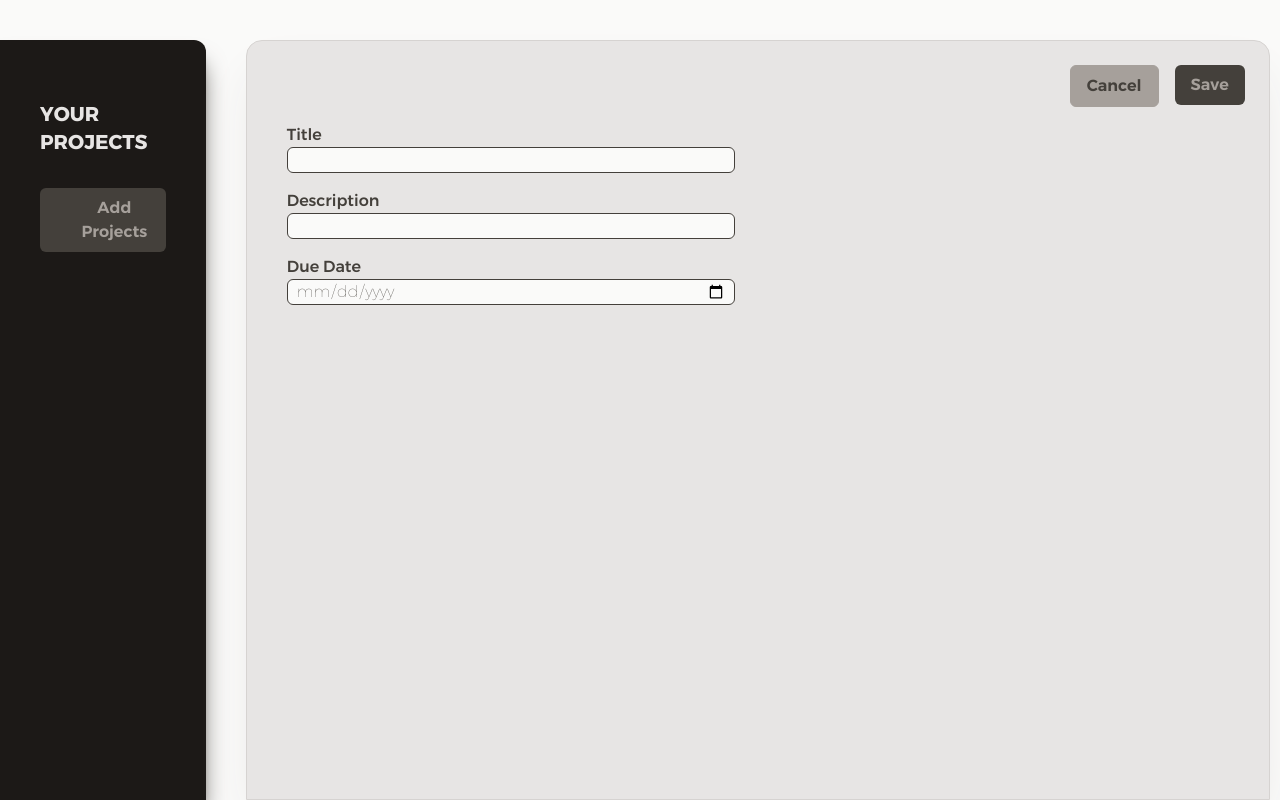
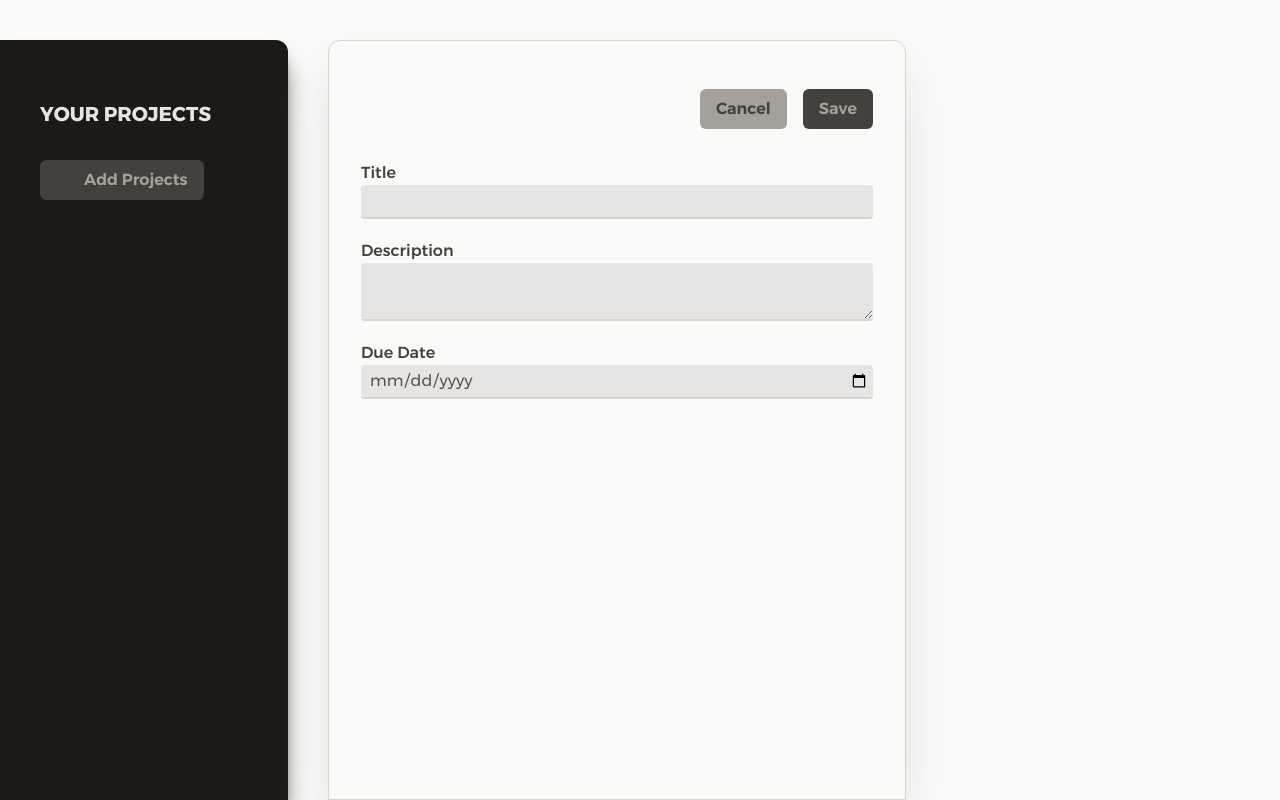
Before and after one commit to houssamouhra/react-project-management, a React (Vite) app: page / in a window 1280 px wide. Both pictures are taken after a click on the button "Add Projects". Built offline with nearby package versions, Linux system fonts and the light colour scheme; some icons are missing.

Commit message:
style(input): adjust styling for input, button and NewProject components

```diff
--- a/src/components/UI/Button.jsx
+++ b/src/components/UI/Button.jsx
@@ -1,11 +1,9 @@
 const Button = ({ title, symbole, variant = 'primary', className = '', ...props }) => {
-  const baseStyle =
-    'font-Gontserrat font-semibold text-md md:text-basemy-5 px-4 py-2 cursor-pointer rounded-md ';
+  const baseStyle = 'font-Gontserrat font-semibold text-md px-4 py-2 cursor-pointer rounded-md';
 
   const variants = {
     primary: 'bg-stone-700 text-stone-400 hover:bg-stone-600 hover:text-stone-100 transition',
-    cancel:
-      'border border-stone-400 bg-stone-400 text-stone-700 hover:bg-stone-300 hover:text-stone-400 transition',
+    cancel: 'bg-stone-400 text-stone-700 hover:bg-stone-300 hover:text-stone-400 transition',
   };
 
   return (
--- a/src/components/UI/Input.jsx
+++ b/src/components/UI/Input.jsx
@@ -1,12 +1,14 @@
-const Input = ({ inputName, name, type = 'text' }) => {
+const Input = ({ label, name, type = 'text', textarea }) => {
+  const classes =
+    'w-full p-1 pl-2 border-b-2 rounded-sm border-stone-300 bg-stone-200 text-md font-normal text-stone-600 focus:outline-none focus:border-stone-600';
   return (
-    <div className='flex flex-col'>
-      <label htmlFor={name}>{inputName}</label>
-      <input
-        id={name}
-        type={type}
-        className='px-2 outline-none bg-stone-50 border rounded-md font-thin w-md'
-      />
+    <div className='flex flex-col '>
+      <label htmlFor={name}>{label}</label>
+      {textarea ? (
+        <textarea id={name} className={classes} />
+      ) : (
+        <input id={name} type={type} className={classes} />
+      )}
     </div>
   );
 };
--- a/src/components/features/NewProject.jsx
+++ b/src/components/features/NewProject.jsx
@@ -3,8 +3,8 @@ import Input from '@/components/UI/Input';
 
 const NewProject = ({ onCancel }) => {
   return (
-    <div className='h-[95vh] mt-[5vh] min-w-[80%] mx-10 p-6 bg-stone-200 border rounded-t-2xl border-stone-300  text-stone-700 shadow-2xl shadow-stone-200 '>
-      <menu className='flex gap-4 justify-end'>
+    <div className='h-[95vh] mt-[5vh] mx-10 p-8 bg-stone-50 border rounded-t-xl border-stone-300  text-stone-700 shadow-2xl shadow-stone-300'>
+      <menu className='flex items-center justify-end gap-4 my-4'>
         <li>
           <Button title='Cancel' variant='cancel' onClick={onCancel} />
         </li>
@@ -12,11 +12,11 @@ const NewProject = ({ onCancel }) => {
           <Button title='Save' />
         </li>
       </menu>
-      <form name='' action='' className='w-lg  flex flex-col gap-4 p-4 font-Gontserrat font-medium'>
-        <Input inputName={'Title'} name={'title'} />
-        <Input inputName={'Description'} name={'description'} />
-        <Input inputName={'Due Date'} name={'date'} type={'date'} />
-      </form>
+      <div className='w-lg flex flex-col justify-start gap-5 mt-8 font-Gontserrat font-medium'>
+        <Input label={'Title'} name={'title'} />
+        <Input label={'Description'} name={'description'} textarea />
+        <Input label={'Due Date'} name={'date'} type={'date'} />
+      </div>
     </div>
   );
 };
--- a/src/index.css
+++ b/src/index.css
@@ -2,6 +2,20 @@
 
 @theme {
   --font-Gontserrat: 'Gontserrat', sans-serif;
+}
+
+@font-face {
+  font-family: 'Gontserrat';
+  src: url('/fonts/Gontserrat-Thin.ttf') format('truetype');
+  font-weight: 100;
+  font-style: normal;
+}
+
+@font-face {
+  font-family: 'Gontserrat';
+  src: url('/fonts/Gontserrat-Light.ttf') format('truetype');
+  font-weight: 300;
+  font-style: normal;
 }
 
 @font-face {
@@ -31,17 +45,3 @@
   font-weight: 700;
   font-style: normal;
 }
-
-@font-face {
-  font-family: 'Gontserrat';
-  src: url('/fonts/Gontserrat-Light.ttf') format('truetype');
-  font-weight: 300;
-  font-style: normal;
-}
-
-@font-face {
-  font-family: 'Gontserrat';
-  src: url('/fonts/Gontserrat-Thin.ttf') format('truetype');
-  font-weight: 100;
-  font-style: normal;
-}
```
Also changed, not shown: 1 other file (tests, documents, lock files or other folders).
